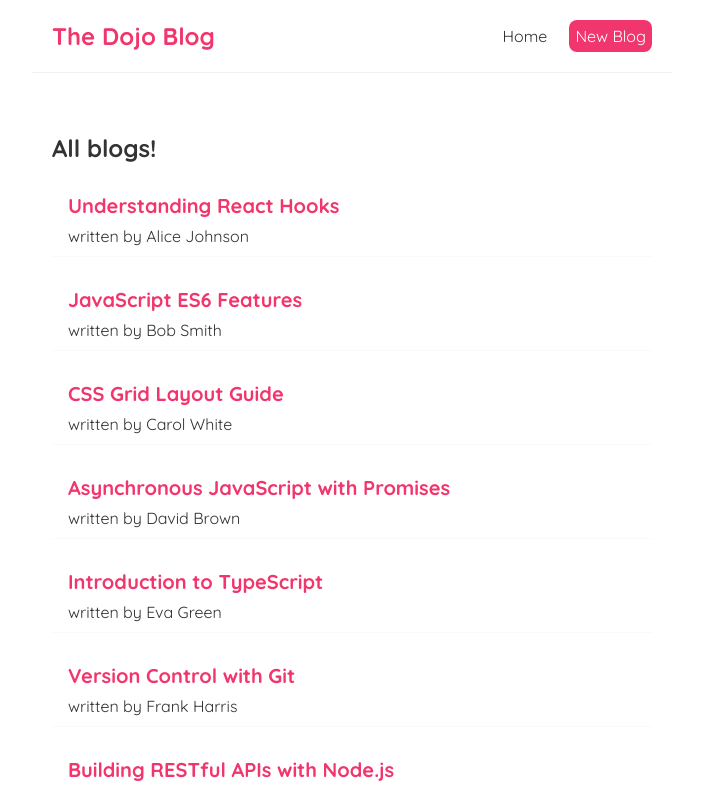
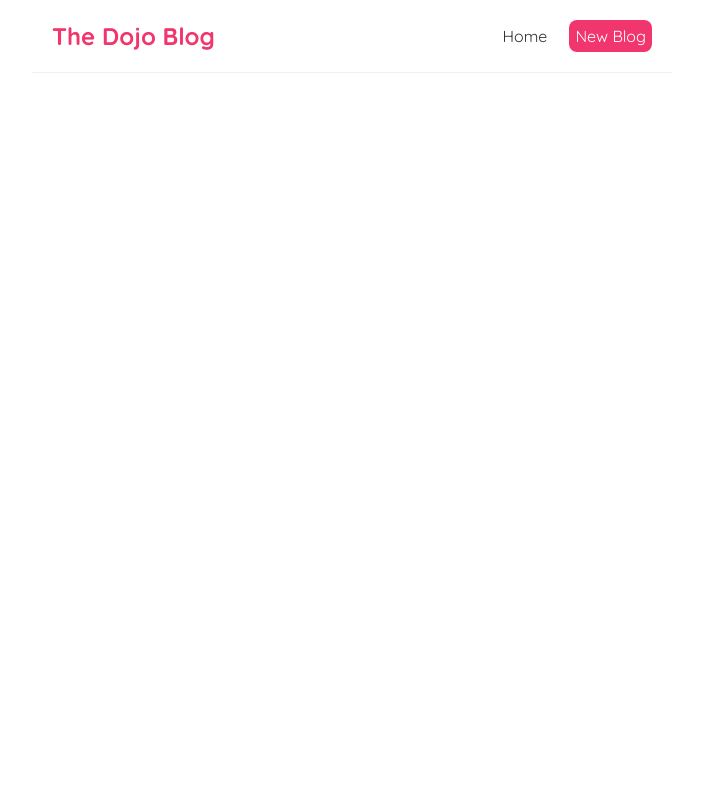
Before and after one commit to krishnactive/blog, a React (Create React App) app: page / in a window 1280 px wide. Shown: the top 792 px of the page, without its empty margins (288-991 px from the left). Built offline with nearby package versions, Linux system fonts and the light colour scheme; data requests are answered from the project's data file.

Commit message:
React Router refer notes

```diff
--- a/package.json
+++ b/package.json
@@ -8,6 +8,7 @@
     "@testing-library/user-event": "^13.5.0",
     "react": "^18.3.1",
     "react-dom": "^18.3.1",
+    "react-router-dom": "^5.3.4",
     "react-scripts": "5.0.1",
     "web-vitals": "^2.1.4"
   },
--- a/src/App.js
+++ b/src/App.js
@@ -1,51 +1,24 @@
-
-// import './App.css';
-//this div is injected into the html file
-//app.js this called as root component of application meaning ie first component that is going to be rendered to the DOM Index file render it right there
-//  function App() {
-
-//   const title = "Welcome to the new blog";
-//   const likes = 50 ;
-//   // const person = {name:'Yoshi', age: 30};
-//   const link = "http://www.google.com"
-//   const handleClick = (event,url)=>{
-//     event.preventDefault(); //prevent page reload
-//     window.open(url,"_blank"); //prevent the current page from reload but open the passed url in new tab
-//     console.log ("relaod prevented");
-//   };
-//   return (
-//     <div className="App">
-//       <div className="content">
-//         <h1>{title}</h1>
-//         <p>Liked {likes} times</p>
-//         {/* <p>{person}</p> */}
-//         <p>{[1,2,3,4]}</p>
-//         <p>{"krishna kk"}</p>
-//         <p>{Math.random()*10}</p>
-//         <a href={link} onClick={(event)=>handleClick(event,link)}>Google site</a>
-//       </div>
-//     </div>
-//   );
-// }
-
-//for prventing page reload or any thing u can use functions that prevent it in attributes u can add function to preform any task if required
-//dynamuics value for any attribute ... just use curly brackets{}
-//curly brackets for dynamics value input for
-
-// now navbar.js must be imported here anywhere in the app function which is passed to index.js file which is going to be renderd in html.js
-
-import Navbar from './Navbar'; //selfclosing in or it can be other type also
+import Navbar from './Navbar';
 import Home from './Home';
-
+import { BrowserRouter as Router ,Route, Switch} from 'react-router-dom';
 
 function App() {
   return (
+    <Router>
         <div className="App">
           <Navbar/>
           <div className="content">
+          <Switch>
+                  <Route path="/home">
                       <Home/>
+                  </Route>
+              </Switch>
           </div>
         </div>
+    </Router>
+
   );
 }
 export default App;
+// switch - route are component of react-router-dom
+//switch -> route-path make the element available if that path is visited otherwise the current path element is shown
--- a/src/Home.js
+++ b/src/Home.js
@@ -3,8 +3,8 @@
 import useFetch from './useFetch'
 
 const Home = () => {
-    const {data:blogs, isPending, error}  = useFetch('http://localhost:8000/blogs') //naming other name use : after actual name
- // function can be used multiple time and it also become neater and tidier as well and they're much eaiser to read
+    const {data:blogs, isPending, error}  = useFetch('http://localhost:8000/blogs');
+
     return (
         <div className="Home">
             {error && <div>{error}</div>}
@@ -15,13 +15,3 @@
     );
 }
 export default Home;
-
-// we need to do things in another component in future where we fetch some data
-    // we create state for the data itself essential we have write all those code of error isPending
-    //reuseability to have this
-    // custom hooks
-    // In React, a custom hook is a JavaScript function that allows you to reuse
-    // stateful logic across multiple components. Custom hooks enable you to
-    // encapsulate and share common logic that can involve using React’s
-    // built-in hooks (like useState, useEffect, useContext, etc.), so you don’t
-    // have to repeat yourself (DRY principle) in different components.
```
Also changed, not shown: 1 other file (tests, documents, lock files or other folders). Lines whose indentation alone changed are shown as unchanged.
